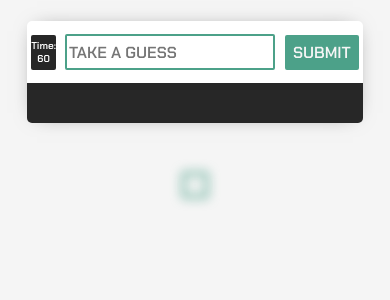
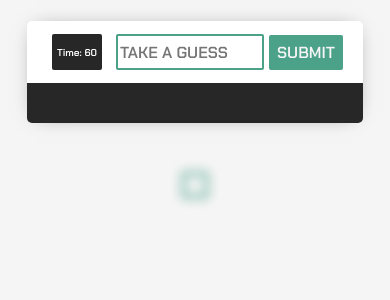
Before and after one commit to willyv4/boggle, a Flask app: template templates/index.html in a window 390 px wide. Shown: the part 60-360 px from the top of the page. Run offline with Flask 2, Linux system fonts and the light colour scheme; the template is opened without the code that fills it, so the values that code supplies are empty; parts of the project's set-up code (start-up, migrations or seed data) failed here and were passed over.

Commit message:
fixing styles

```diff
--- a/static/style.css
+++ b/static/style.css
@@ -222,13 +222,21 @@ label {
       width: 320px;
     }
     #count-down {
-      margin-right: -70px;
+      margin-right: -30px;
       font-size: x-small;
-      height: 35px;
+      height: 35.5px;
+      width: 50px;
       margin-left: 5px;
     }
     td {
       width: 45px;
       height: 30px;
     }
+    .form-item {
+      width: 140px;
+      margin-left: -20px;
+    }
+    #game-board {
+      filter:blur(5.5px);
+    }
   }
--- a/templates/index.html
+++ b/templates/index.html
@@ -29,7 +29,6 @@
         </div>
 
         <form id="boggle-form">
-          <label for="guess" class="form-item"></label>
           <input
             class="form-item"
             type="text"
@@ -38,12 +37,7 @@
             autocomplete="off"
             placeholder="TAKE A GUESS"
           />
-          <input
-            id="form-button"
-            class="form-item"
-            type="submit"
-            value="SUBMIT"
-          />
+          <input id="form-button" type="submit" value="SUBMIT" />
         </form>
 
         <p id="message"></p>
```
